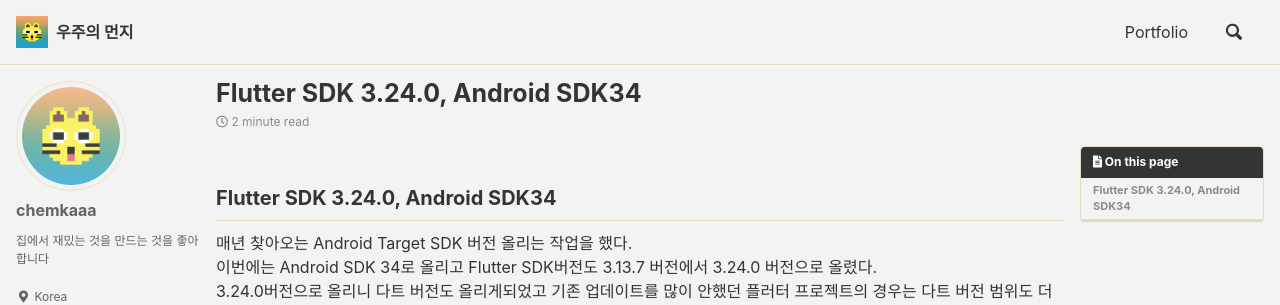
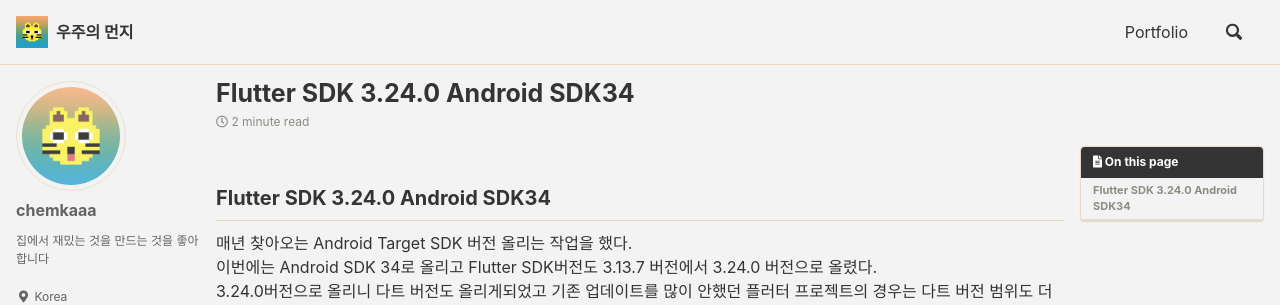
Before and after one commit to kangtaejin/kangtaejin.github.io, a Jekyll site: the page built from _posts/2024-08-22-flutter-sdk-android-sdk34.md, in a window 1280 px wide and 900 px high. Shown: the top 305 px of the window. Built offline with Jekyll 4.4.1, drawn with Linux system fonts in a browser that asks for light colours; cached includes are drawn as plain includes; comment, search, counter and statistics services are not loaded.

Commit message:
fix: 파일 제목 수정

```diff
--- a/_posts/2024-08-22-flutter-sdk-android-sdk34.md
+++ b/_posts/2024-08-22-flutter-sdk-android-sdk34.md
@@ -1,11 +1,11 @@
 ---
-title: "Flutter SDK 3.24.0, Android SDK34"
+title: "Flutter SDK 3.24.0 Android SDK34"
 categories:
   - flutter
 toc: true
 ---
 
-## Flutter SDK 3.24.0, Android SDK34
+## Flutter SDK 3.24.0 Android SDK34
 
 매년 찾아오는 Android Target SDK 버전 올리는 작업을 했다.
 이번에는 Android SDK 34로 올리고 Flutter SDK버전도 3.13.7 버전에서 3.24.0 버전으로 올렸다.
```
